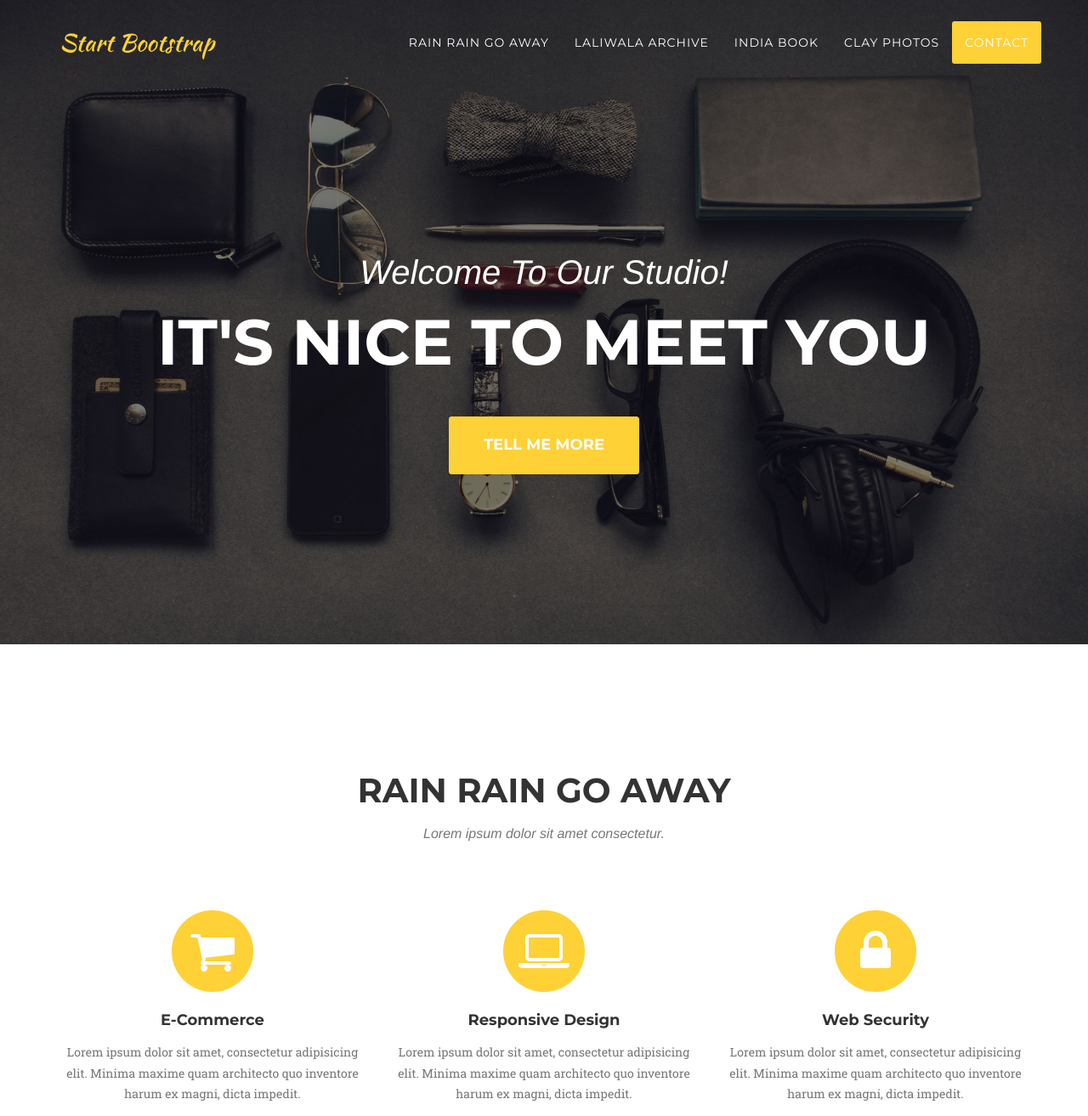
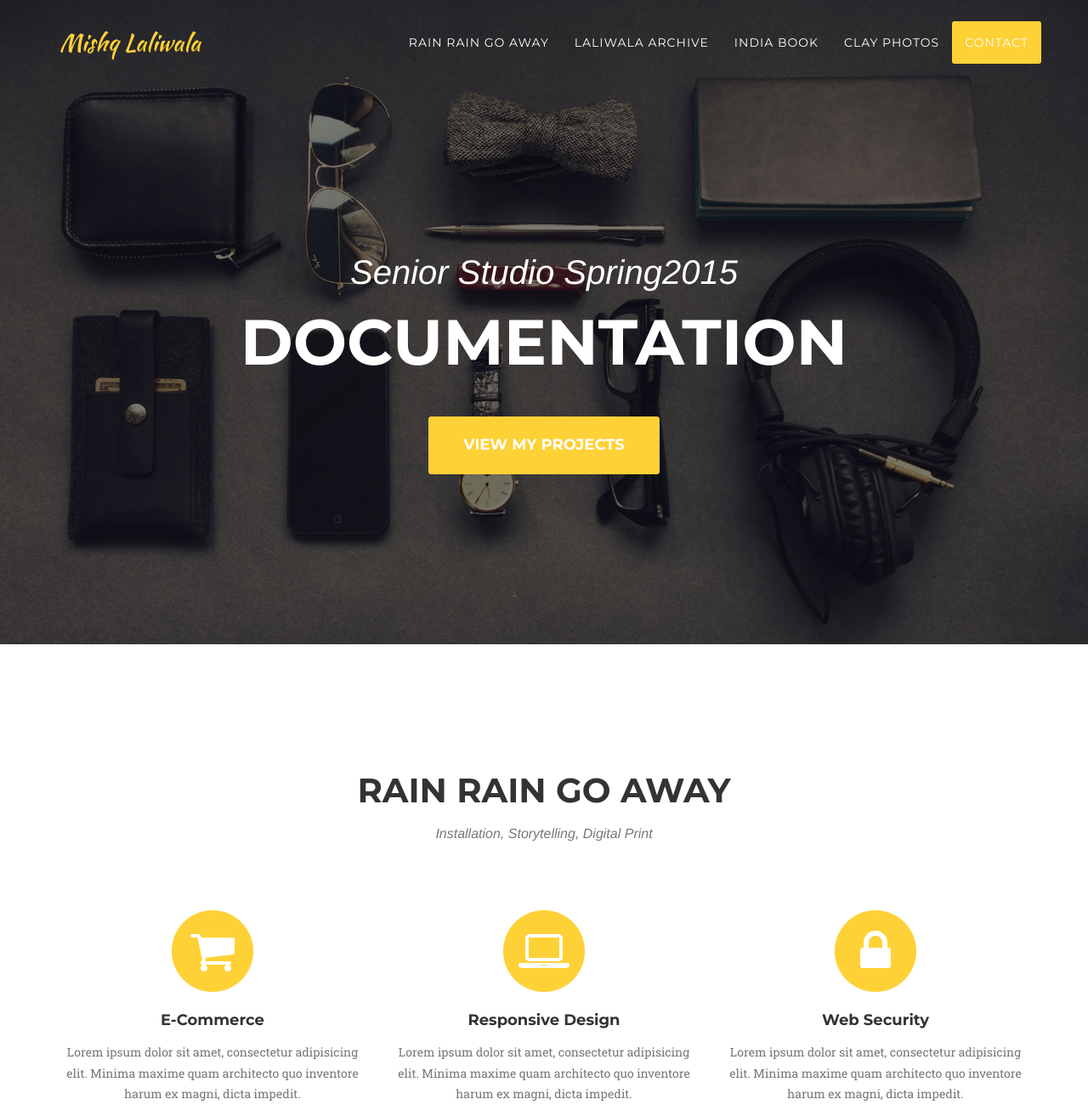
Before and after one commit to mishque/mishque.github.io, a plain HTML site: page index.html in a window 1280 px wide. Shown: the top 1313 px of the page at 85% size. Drawn offline with nearby package versions, Linux system fonts and the light colour scheme; a web font is replaced by a local one.

Commit message:
more names

```diff
--- a/index.html
+++ b/index.html
@@ -46,7 +46,7 @@
                     <span class="icon-bar"></span>
                     <span class="icon-bar"></span>
                 </button>
-                <a class="navbar-brand page-scroll" href="#page-top">Start Bootstrap</a>
+                <a class="navbar-brand page-scroll" href="#page-top">Mishq Laliwala</a>
             </div>
 
             <!-- Collect the nav links, forms, and other content for toggling -->
@@ -81,9 +81,9 @@
     <header>
         <div class="container">
             <div class="intro-text">
-                <div class="intro-lead-in">Welcome To Our Studio!</div>
-                <div class="intro-heading">It's Nice To Meet You</div>
-                <a href="#services" class="page-scroll btn btn-xl">Tell Me More</a>
+                <div class="intro-lead-in">Senior Studio Spring2015</div>
+                <div class="intro-heading">Documentation</div>
+                <a href="#services" class="page-scroll btn btn-xl">View My Projects</a>
             </div>
         </div>
     </header>
@@ -94,7 +94,7 @@
             <div class="row">
                 <div class="col-lg-12 text-center">
                     <h2 class="section-heading">Rain Rain Go Away</h2>
-                    <h3 class="section-subheading text-muted">Lorem ipsum dolor sit amet consectetur.</h3>
+                    <h3 class="section-subheading text-muted">Installation, Storytelling, Digital Print</h3>
                 </div>
             </div>
             <div class="row text-center">
```
